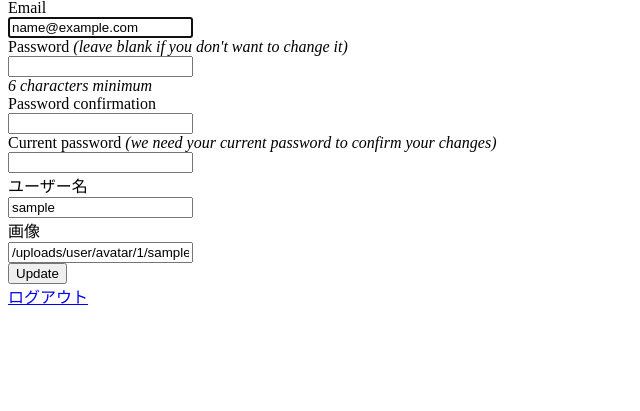
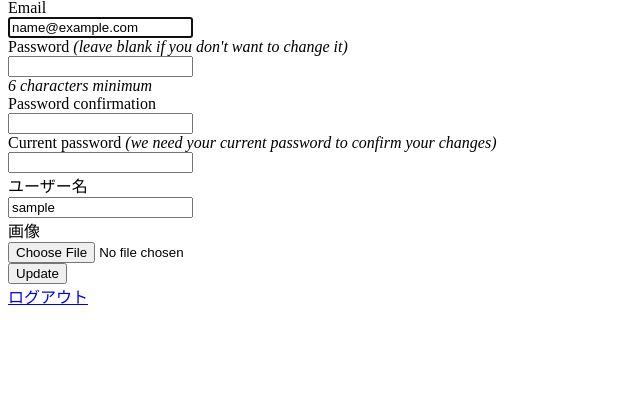
Before and after one commit to kikumaru-dai/hoka_search, a Rails app: page /users/edit in a window 1280 px wide. Shown: the part 68-479 px from the top of the page, without its empty margins (0-640 px from the left). Run offline with Rails 7, Linux system fonts and the light colour scheme; the visitor is signed in with stand-in values (Sample User, id 1).

Commit message:
ユーザー機能の修正

```diff
--- a/app/views/devise/registrations/edit.html.erb
+++ b/app/views/devise/registrations/edit.html.erb
@@ -38,7 +38,7 @@
 
   <div class="field">
     <%= f.label :画像 %> <br />
-    <%= f.text_field :avatar,style: 'display: block;' %>
+    <%= f.file_field :avatar,style: 'display: block;' %>
   </div>
 
   <div class="actions">
```
Also changed, not shown: 1 other file.
